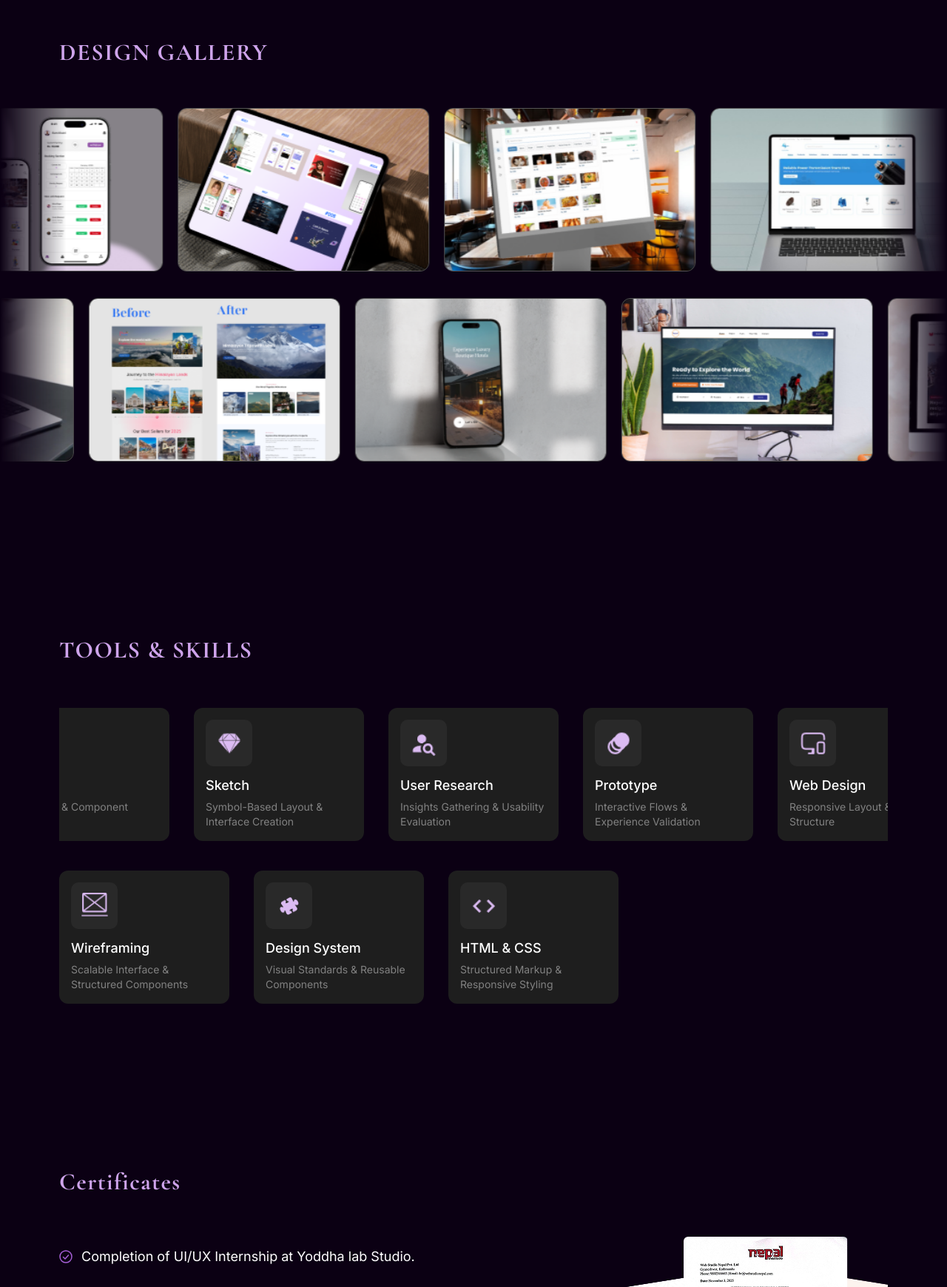
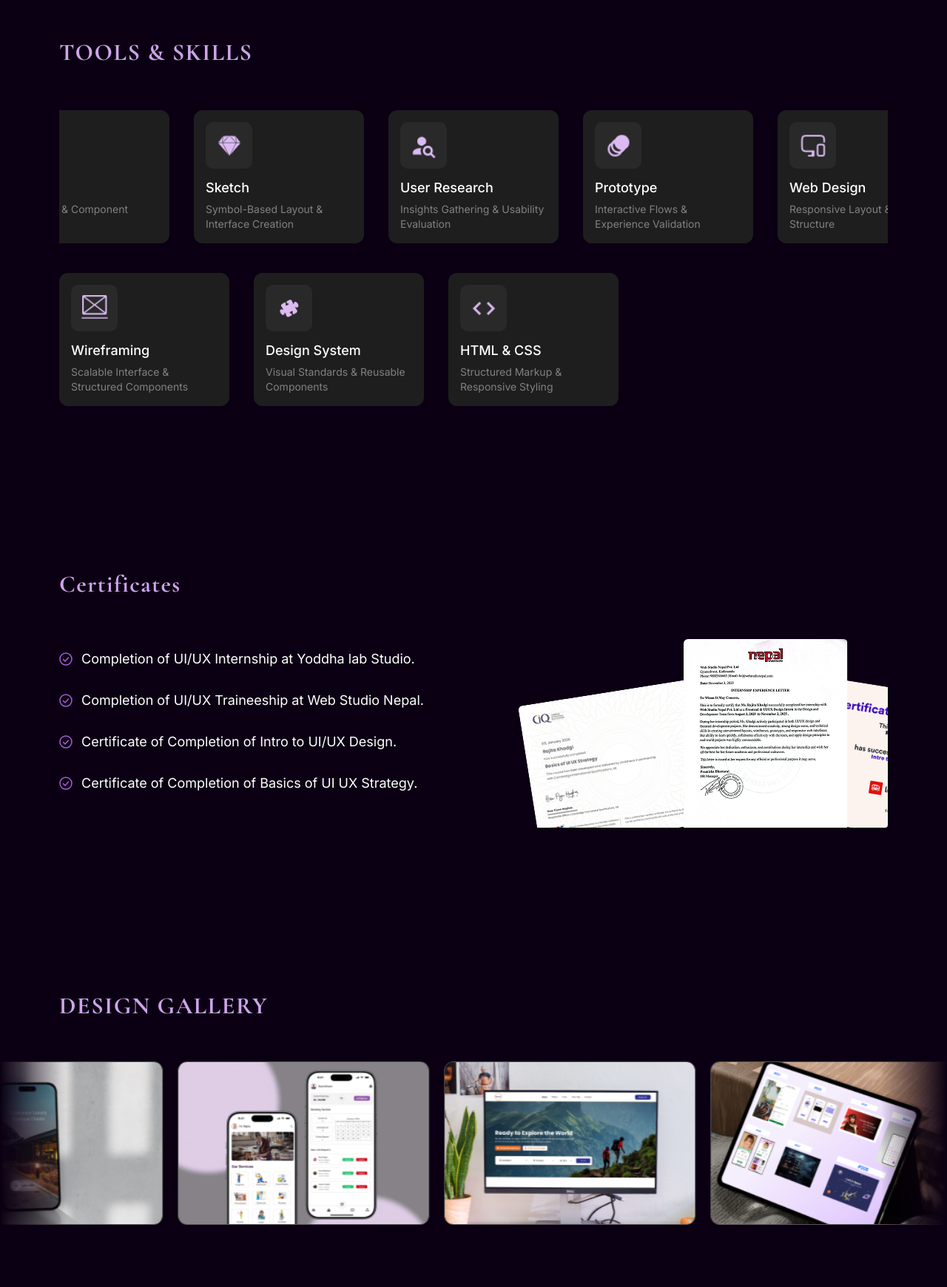
Before and after one commit to rajitakhadgi20/rajitakhadgi-portfolio, a React (Vite) app in the folder frontend/: page / in a window 1280 px wide. Shown: the part 2780-4520 px from the top of the page at 74% size. Built offline with nearby package versions, Linux system fonts and the light colour scheme; no server answers.

Commit message:
move gallery section between certificates and contact

```diff
--- a/frontend/src/App.jsx
+++ b/frontend/src/App.jsx
@@ -95,10 +95,10 @@ export default function Portfolio() {
               <Ticker tk={tk} />
               <About tk={tk} />
               <Projects setPage={setPage} setSkipAnim={setSkipAnim} tk={tk} projects={projects} onOpen={openCaseStudy} />
-              <Gallery tk={tk} items={gallery} />
               <Skills tk={tk} />
               <Experience tk={tk} items={experience} />
               <Certificates tk={tk} />
+              <Gallery tk={tk} items={gallery} />
               <Contact tk={tk} />
               <Footer tk={tk} />
             </>
--- a/frontend/src/components/Gallery.jsx
+++ b/frontend/src/components/Gallery.jsx
@@ -54,10 +54,10 @@ export function Gallery({ tk, items }) {
 
   if (!items || items.length === 0) return null;
 
-  // Two rows moving in opposite directions when there's enough to show
-  const twoRows = items.length >= 6;
-  const rowA = twoRows ? items.filter((_, i) => i % 2 === 0) : items;
-  const rowB = twoRows ? items.filter((_, i) => i % 2 === 1) : [];
+  // Always a single auto-scrolling row
+  const twoRows = false;
+  const rowA = items;
+  const rowB = [];
 
   return (
     <section id="gallery" style={{ background: tk.bgSection, overflow: "hidden", padding: "100px 0 120px", transition: "background .4s ease" }}>
```
